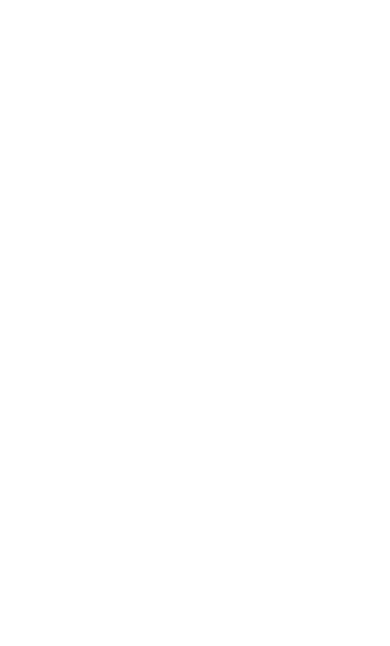
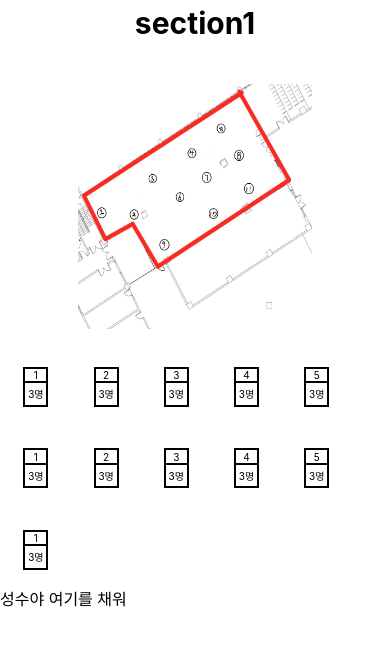
Before and after one commit to ssKimholy/WiA, a React (Create React App) app: page /1F/section1 in a window 390 px wide. Before the commit this address had no page. Shown: the top 646 px of the page. Built offline with nearby package versions, Linux system fonts and the light colour scheme; a web font is replaced by a local one.

Commit message:
디자인 섹션1부분 추가, app에 라우트 요소 추가, 간단하게 반응형으로 수정

```diff
--- a/src/App.js
+++ b/src/App.js
@@ -3,7 +3,7 @@ import GlobalStyles from "./GrobalStyles";
 import { BrowserRouter, Routes, Route } from "react-router-dom";
 import Home from './components/Home';
 import Firstfloor from './components/Firstfloor';
-
+import Section1 from './components/Section1';
 
 function App() {
   return (
@@ -13,6 +13,7 @@ function App() {
         <Routes>
           <Route path="/" element={<Home/>} />
           <Route path="/1F" element={<Firstfloor/>}/>
+          <Route path="/1F/section1" element={<Section1/>}/>
         </Routes>
       </BrowserRouter>
     </>
--- a/src/components/Firstfloor.js
+++ b/src/components/Firstfloor.js
@@ -1,8 +1,6 @@
 import styled from 'styled-components';
 import { Link } from 'react-router-dom';
-import floor1 from '../imgs/1f.jpg'
 import { motion } from 'framer-motion';
-import homeImg from"../imgs/house-solid.svg";
 import mainImg from "../imgs/f1section.jpg";
 
 
@@ -15,12 +13,19 @@ const TopContainer = styled.div`
 
 
 const MainTitle = styled.div`
-    font-size: 70px;
     text-align: center;
-    font-weight: 600;
     width:100%;
     height: 10vh;
     padding-top: 1vh; //임시로 해봄 너무 천장에 붙어있어서
+
+    @media (min-width: 0px) {
+      font-size: 30px;
+      font-weight: 700;
+
+    }
+    @media (min-width: 770px) {
+      font-size: 40px;
+    }
 `
 
 const SecondContainer = styled.div`
@@ -29,24 +34,53 @@ const SecondContainer = styled.div`
  display: flex;
  justify-content: space-around;
  align-items: center;
+
+    @media (min-width: 0px) {
+      flex-direction: column;
+
+    }
+    @media (min-width: 770px) {
+      flex-direction: row;
+    }
 `
 
-const MainImg = styled.div`
-    width:40vw;
-    height:50vh;
-    background-image: url(${mainImg});
+const MainImg = styled.img`
+    /* background-image: url(${mainImg});
     background-position: center;
-    background-size: cover;
+    background-size: cover; */
+
+    @media (min-width: 0px) {
+        width:70vw;
+        height:70vw;
+
+    }
+    @media (min-width: 770px) {
+        width:40vw;
+        height:40vw;
+    }
 `
 
 const SectionContainer = styled.div`
-
+    display: flex;
+    flex-direction: column;
+    align-items: center;
+    justify-content: center;
+    width: 40vw;
+    height:30vw;
 `
 
 const Section = styled(Link)`
-    font-size: 50px;
     font-weight: 500;
-    display: block;
+    margin: 0.5vw;
+
+    @media (min-width: 0px) {
+      font-size: 20px;
+      font-weight: 500;
+
+    }
+    @media (min-width: 770px) {
+      font-size: 45px;
+    }
 `
 
 function Firstfloor() {
@@ -55,7 +89,7 @@ function Firstfloor() {
         <TopContainer>
             <MainTitle>1층</MainTitle>
             <SecondContainer>
-                <MainImg></MainImg>
+                <MainImg src={mainImg} />
                 <SectionContainer>
                     <Section to={"section1"}>section1</Section>
                     <Section to={"section2"}>section2</Section>
--- /dev/null
+++ b/src/components/Section1.js
@@ -0,0 +1,215 @@
+import styled from 'styled-components';
+import sectionImg from "../imgs/f1s1.jpg";
+// import Section1 from './Section1';
+
+
+
+const TopContainer = styled.div`
+    width:100vw;
+    height:100vh;
+    /* background-color: tomato; */
+    display: flex;
+    flex-direction: column;
+    justify-content: space-between;
+`
+
+const SectionTitle = styled.div`
+    text-align: center;
+    width:100%;
+    height: 10vh;
+    padding-top: 1vh; //임시로 해봄 너무 천장에 붙어있어서
+    @media (min-width: 0px) {
+      font-size: 30px;
+      font-weight: 700;
+
+    }
+    @media (min-width: 770px) {
+      font-size: 40px;
+    }
+`
+
+const SecondContainer = styled.div`
+    width: 100%;
+    height: 60vh;
+    display: flex;
+    justify-content: space-evenly;
+    align-items: center;
+    /* background-color: red; */
+
+    @media (min-width: 0px) {
+      flex-direction: column;
+    }
+    @media (min-width: 770px) {
+        flex-direction: row;
+    }
+`
+
+const SectionImg = styled.img`
+
+    /* background-image: url(${sectionImg});
+    background-position: center;
+    background-size: cover; */
+    /* align-items: center; */
+
+    @media (min-width: 0px) {
+        width: 60vw;
+        height: 29vh;
+    }
+    @media (min-width: 770px) {
+        width: 30vw;
+        height: 25vw;
+    }
+`
+
+const WifiContainer = styled.div`
+
+    /* background-color: green; */
+    display: grid;
+    grid-template-columns: repeat(5, 1fr);
+    justify-content: center;
+    align-items: center;
+    margin-top: 2vh;
+    @media (min-width: 0px) {
+        width: 90vw;
+        height: 29vh;
+    }
+    @media (min-width: 770px) {
+        width: 50vw;
+        height: 50vh;
+    }
+`
+
+const Wifi = styled.div`
+
+    border: 2px solid black;
+    display: flex;
+    flex-direction: column;
+    margin-left: 1vw;
+
+    @media (min-width: 0px) {
+        font-size: 10px;
+        width: 25px;
+        height: 40px;
+    }
+    @media (min-width: 770px) {
+        width: 45px;
+        height: 55px;
+    }
+`
+
+const WifiNumber = styled.div`
+    width: 100%;
+    height: 40%;
+    border-bottom: 2px solid black;
+    display: flex;
+    align-items: center;
+    justify-content: center;
+`
+const WifiPeople = styled.div`
+    width: 100%;
+    height: 60%;
+    display: flex;
+    align-items: center;
+    justify-content: center;
+`
+
+const DetailImgsContainer = styled.div`
+    width: 100vw;
+    height: 30vh;
+    /* background-color: blue; */
+`
+
+function Section1() {
+
+
+    return (
+        <TopContainer>
+
+            <SectionTitle>section1</SectionTitle>
+
+            <SecondContainer>
+
+                <SectionImg src={sectionImg} />
+
+                <WifiContainer>
+
+                    <Wifi>
+                        <WifiNumber>1</WifiNumber>
+                        <WifiPeople>3명</WifiPeople>
+                    </Wifi>
+
+
+                    <Wifi>
+                        <WifiNumber>2</WifiNumber>
+                        <WifiPeople>3명</WifiPeople>
+                    </Wifi>
+
+
+                    <Wifi>
+                        <WifiNumber>3</WifiNumber>
+                        <WifiPeople>3명</WifiPeople>
+                    </Wifi>
+
+
+                    <Wifi>
+                        <WifiNumber>4</WifiNumber>
+                        <WifiPeople>3명</WifiPeople>
+                    </Wifi>
+
+                    <Wifi>
+                        <WifiNumber>5</WifiNumber>
+                        <WifiPeople>3명</WifiPeople>
+                    </Wifi>
+
+
+                    <Wifi>
+                        <WifiNumber>1</WifiNumber>
+                        <WifiPeople>3명</WifiPeople>
+                    </Wifi>
+
+
+                    <Wifi>
+                        <WifiNumber>2</WifiNumber>
+                        <WifiPeople>3명</WifiPeople>
+                    </Wifi>
+
+
+                    <Wifi>
+                        <WifiNumber>3</WifiNumber>
+                        <WifiPeople>3명</WifiPeople>
+                    </Wifi>
+
+
+                    <Wifi>
+                        <WifiNumber>4</WifiNumber>
+                        <WifiPeople>3명</WifiPeople>
+                    </Wifi>
+
+                    <Wifi>
+                        <WifiNumber>5</WifiNumber>
+                        <WifiPeople>3명</WifiPeople>
+                    </Wifi>
+
+
+                    <Wifi>
+                        <WifiNumber>1</WifiNumber>
+                        <WifiPeople>3명</WifiPeople>
+                    </Wifi>
+
+
+
+
+
+
+                </WifiContainer>
+
+            </SecondContainer>
+            <DetailImgsContainer>
+                {/* 성수를 위한 공간 :) */} 성수야 여기를 채워
+            </DetailImgsContainer>
+        </TopContainer>
+    );
+}
+
+
+export default Section1;
```
Also changed, not shown: src/imgs/f1s1.jpg (added).
